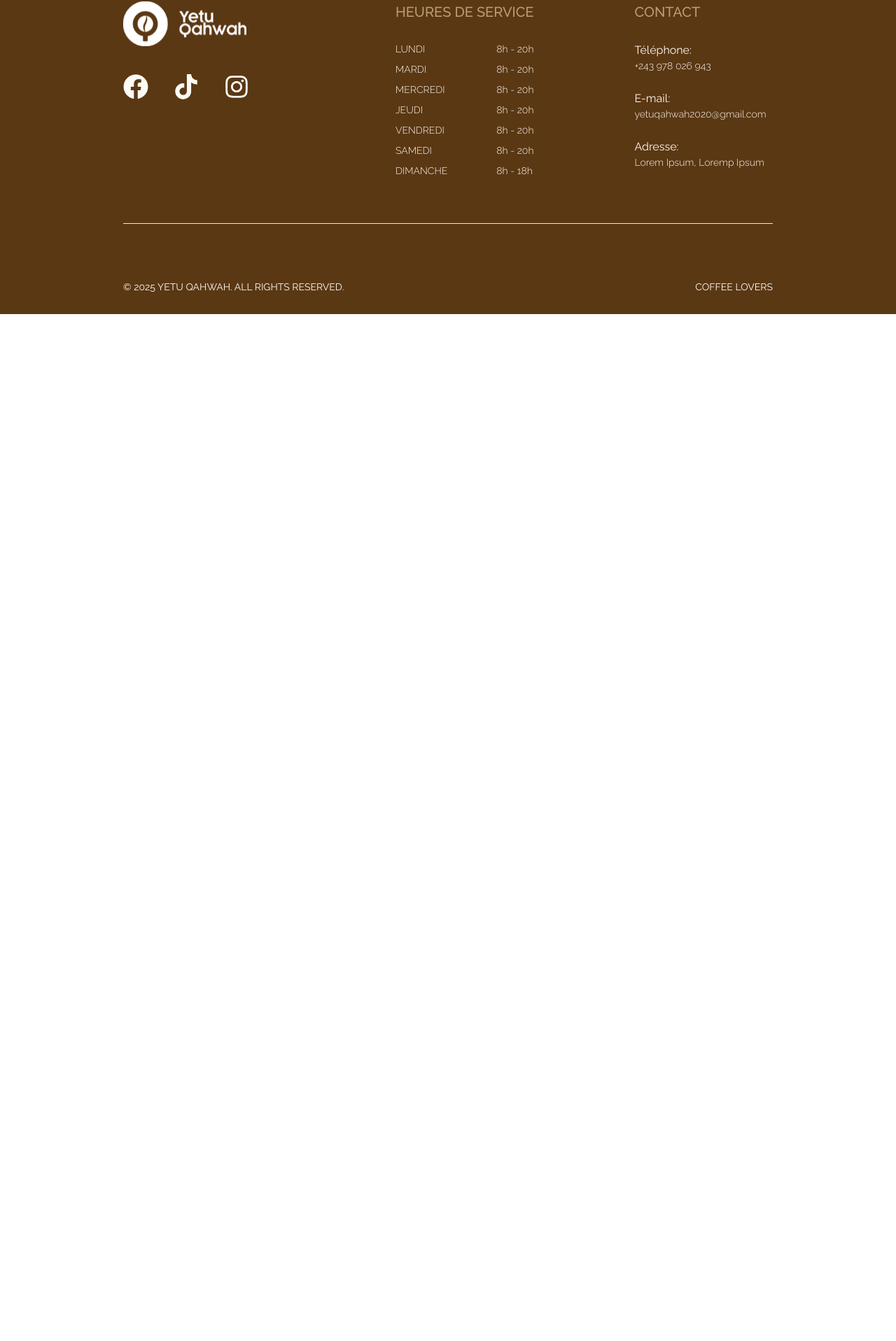
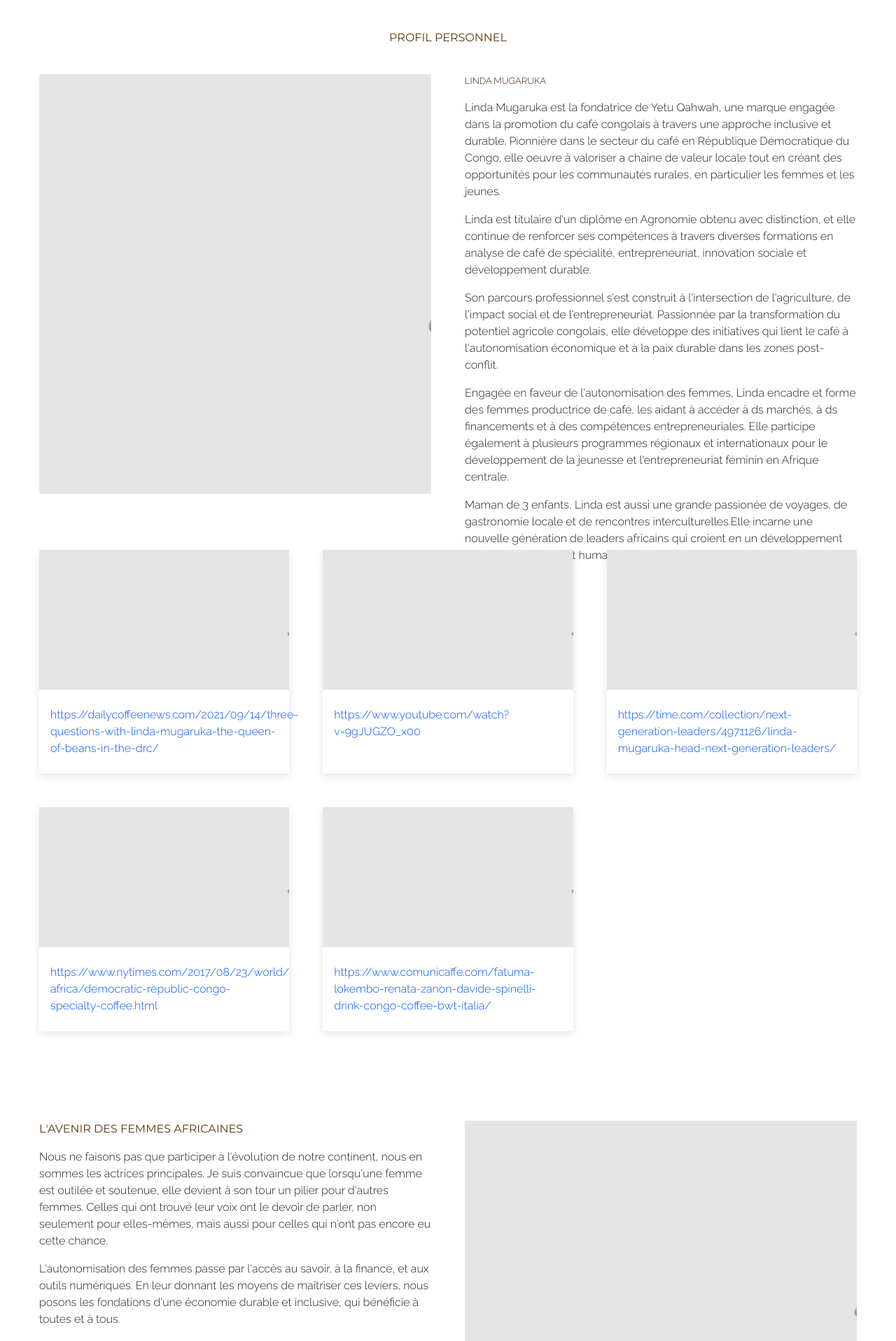
Before and after one commit to mariegrace31/yetuqahwah, a Next.js app: page /fondatrice in a window 1280 px wide. Shown: the part 134-2051 px from the top of the page at 70% size. Before the commit the page ends 800 px from the top, so only its background shows below. Built offline with nearby package versions, Linux system fonts and the light colour scheme.

Commit message:
Feature/Add fondatrice page

```diff
--- a/app/fondatrice/page.jsx
+++ b/app/fondatrice/page.jsx
@@ -1,8 +1,93 @@
-import React from 'react'
+import Image from 'next/image';
+import Link from 'next/link';
+import React from 'react';
+import image from '@/app/assets/grayimage.jpeg';
 
 function page() {
   return (
-    <div>page</div>
+    <div className='pt-44'>
+      <h1 className="text-yq_choc uppercase text-center font-montserrat text-[16px]">Profil personnel</h1>
+      <div className='grid grid-cols-2 gap-12 mt-10 px-14 h-[85vh]'>
+        <div>
+          <Image src={image} width={100} height={100} alt='image' className="w-full h-[75vh]" />
+        </div>
+
+        <div className='flex flex-col gap-4 h-[75vh]'>
+          <h1 className='text-[13px] text-yq_main font-extralight uppercase'>Linda Mugaruka</h1>
+          <p className='font-light text-[16px] text-yq_black'>Linda Mugaruka est la fondatrice de Yetu Qahwah, une marque engagée dans la promotion du café congolais
+            à travers une approche inclusive et durable. Pionnière dans le secteur du café en République Démocratique
+            du Congo, elle oeuvre à valoriser a chaine de valeur locale tout en créant des opportunités pour les communautés
+             rurales, en particulier les femmes et les jeunes.</p>
+          <p className='font-light text-[16px] text-yq_black'>Linda est titulaire d'un diplôme en Agronomie obtenu avec distinction, et elle continue de renforcer ses compétences
+             à travers diverses formations en analyse de café de spécialité, entrepreneuriat, innovation sociale et développement durable.</p>
+          <p className='font-light text-[16px] text-yq_black'>Son parcours professionnel s'est construit à l'intersection de l'agriculture, de l'impact social et de
+             l'entrepreneuriat. Passionnée par la transformation du potentiel agricole congolais, elle développe des initiatives qui lient le café à
+             l'autonomisation économique et à la paix durable dans les zones post-conflit.</p>
+          <p className='font-light text-[16px] text-yq_black'>Engagée en faveur de l'autonomisation des femmes, Linda encadre et forme des femmes productrice de café,
+            les aidant à accéder à ds marchés, à ds financements et à des compétences entrepreneuriales. Elle participe également à plusieurs programmes
+             régionaux et internationaux pour le développement de la jeunesse et l'entrepreneuriat féminin en Afrique centrale.</p>
+          <p className='font-light text-[16px] text-yq_black'>Maman de 3 enfants, Linda est aussi une grande passionée de voyages, de gastronomie locale et de rencontres interculturelles.Elle incarne une
+            nouvelle génération de leaders africains qui croient en un développement endogène, durable et humain.</p>
+        </div>
+      </div>
+
+      <div className='grid grid-cols-3 gap-12 px-14'>
+        <div className='shadow-[0_4px_12px_rgba(0,0,0,0.1)]'>
+          <Image src={image} width={100} height={100} alt='image' className='w-full h-[25vh]' />
+          <div className='px-4 py-6'>
+             <Link target="_blank" rel="noopener noreferrer" className='text-yq_blue my-auto text-[16px] font-light' href="https://dailycoffeenews.com/2021/09/14/three-questions-with-linda-mugaruka-the-queen-of-beans-in-the-drc/"> https://dailycoffeenews.com/2021/09/14/three-questions-with-linda-mugaruka-the-queen-of-beans-in-the-drc/</Link>
+          </div>
+          </div>
+
+         <div className='shadow-[0_4px_12px_rgba(0,0,0,0.1)]'>
+          <Image src={image} width={100} height={100} alt='image' className='w-full h-[25vh]' />
+          <div className='px-4 py-6 flex'>
+            <Link target="_blank" rel="noopener noreferrer" className='text-yq_blue flex text-[16px] font-light' href="https://www.youtube.com/watch?v=9gJUGZO_x00">https://www.youtube.com/watch?v=9gJUGZO_x00</Link>
+          </div>
+        </div>
+
+         <div className='shadow-[0_4px_12px_rgba(0,0,0,0.1)]'>
+          <Image src={image} width={100} height={100} alt='image' className='w-full h-[25vh]'  />
+          <div className='px-4 py-6'>
+             <Link target="_blank" rel="noopener noreferrer" className='text-yq_blue text-[16px] font-light' href="https://time.com/collection/next-generation-leaders/4971126/linda-mugaruka-head-next-generation-leaders/">
+          https://time.com/collection/next-generation-leaders/4971126/linda-mugaruka-head-next-generation-leaders/</Link>
+          </div>
+        </div>
+
+         <div className='shadow-[0_4px_12px_rgba(0,0,0,0.1)]'>
+          <Image src={image} width={100} height={100} alt='image' className='w-full h-[25vh]'  />
+          <div className='px-4 py-6'>
+            <Link target="_blank" rel="noopener noreferrer" className='text-yq_blue text-[16px] font-light' href="https://www.nytimes.com/2017/08/23/world/africa/democratic-republic-congo-specialty-coffee.html">https://www.nytimes.com/2017/08/23/world/ <br /> africa/democratic-republic-congo-specialty-coffee.html</Link>
+          </div>
+        </div>
+
+        <div className='shadow-[0_4px_12px_rgba(0,0,0,0.1)]'>
+          <Image src={image} width={100} height={100} alt='image' className='w-full h-[25vh]'  />
+          <div className='px-4 py-6'>
+            <Link target="_blank" rel="noopener noreferrer" className='text-yq_blue text-[16px] font-light' href="https://www.comunicaffe.com/fatuma-lokembo-renata-zanon-davide-spinelli-drink-congo-coffee-bwt-italia/">
+          https://www.comunicaffe.com/fatuma-lokembo-renata-zanon-davide-spinelli-drink-congo-coffee-bwt-italia/</Link>
+          </div>
+        </div>
+      </div>
+
+      <div className='grid grid-cols-2 gap-12 mt-32 px-14 h-[65vh]'>
+        <div className='flex flex-col gap-4 h-[57vh]'>
+          <h2 className="text-yq_choc uppercase font-montserrat text-[16px]">L'avenir des femmes africaines</h2>
+          <p className='font-light text-[16px] text-yq_black'>Nous ne faisons pas que participer à l'évolution de notre continent, nous en sommes les actrices principales.
+          Je suis convaincue que lorsqu'une femme est outilée et soutenue, elle devient à son tour un pilier pour d'autres femmes.
+           Celles qui ont trouvé leur voix ont le devoir de parler, non seulement pour elles-mêmes, mais aussi pour celles qui n'ont
+           pas encore eu cette chance.</p>
+          <p className='font-light text-[16px] text-yq_black'>L'autonomisation des femmes passe par l'accès au savoir, à la finance, et aux outils numériques.
+           En leur donnant les moyens de maîtriser ces leviers, nous posons les fondations d'une économie
+           durable et inclusive, qui bénéficie à toutes et à tous.</p>
+          <p className='font-light text-[16px] text-yq_black'>Chez Yetu Qahwah, nous croyons fermement en ce pouvoir de transformation. C'est pourquoi nous accompagnons les femmes
+            productrices de café pour qu'elles deviennent non seulement des actrices économiques, mais aussi des leaders au sein de leurs communautés.</p>
+          <p className='font-light text-[16px] text-yq_black'>Transmettre, soutenir, élever les autres : telle est notre responsabilité.
+            Je suis Linda Mugaruka, je suis une femme africaine, et je construis, chaque jour, l'avenir que je veux voir pour les femmes de notre continent.</p>
+        </div>
+        <Image src={image} width={100} height={100} alt='image' className="w-full h-[57vh]" />
+      </div>
+    </div>
   )
 }
 
--- a/tailwind.config.cjs
+++ b/tailwind.config.cjs
@@ -16,7 +16,8 @@ module.exports = {
         yq_white2: "#FFFFFF",
         yq_orange: "#FFAE4D",
         yq_lightbeige: "#FEF7F1",
-        yq_black: "#1E1E1E"
+        yq_black: "#1E1E1E",
+        yq_blue: "#0053FA"
       },
       fontFamily: {
         sans: ["var(--font-raleway)", "sans-serif"],
```
Also changed, not shown: app/assets/grayimage.jpeg (added).
